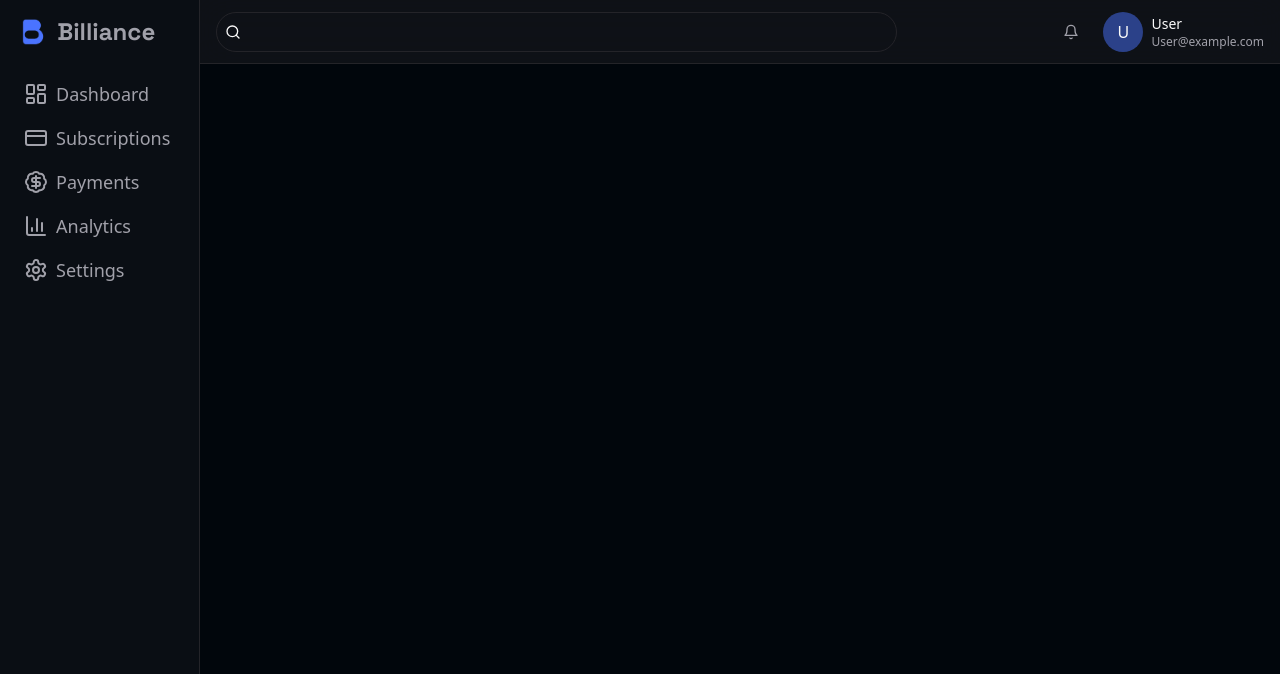
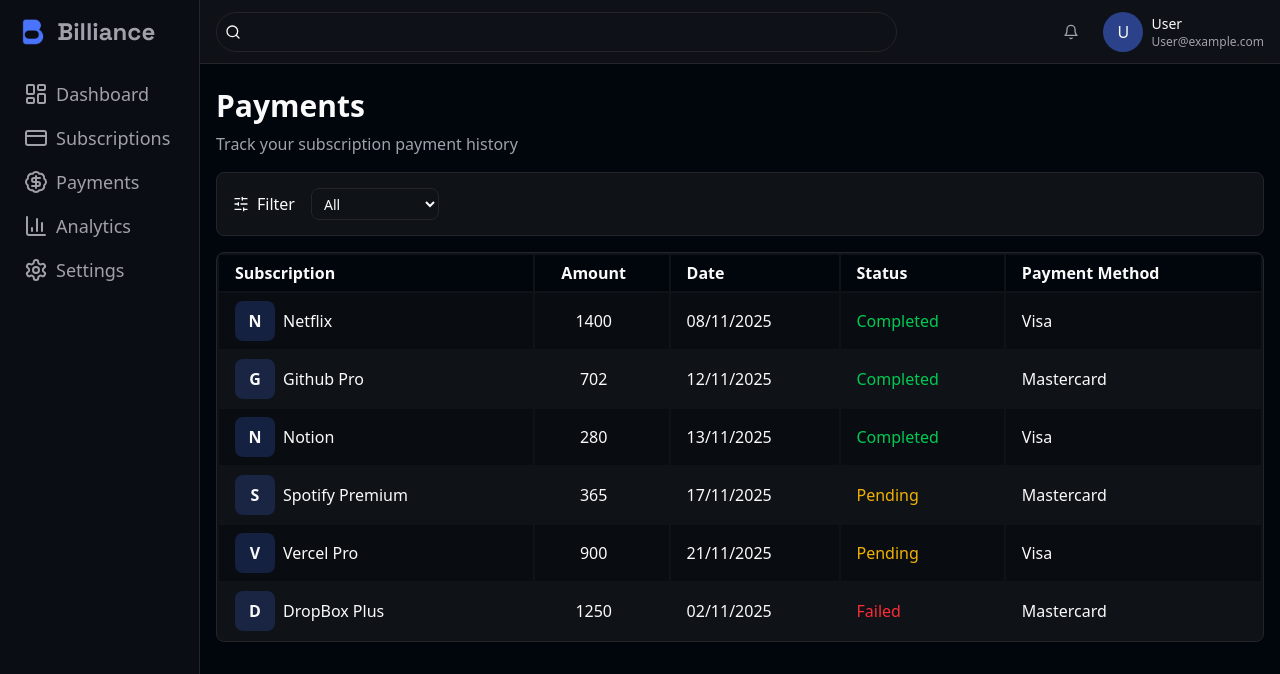
Before and after one commit to Suudi-sudo/saas-subscription-management, a React (Vite) app in the folder frontend/: page /payments in a window 1280 px wide. Shown: the top 674 px of the page. Built offline with nearby package versions, Linux system fonts and the light colour scheme.

Commit message:
Finished UI setup for payments page

```diff
--- a/frontend/src/pages/payments.jsx
+++ b/frontend/src/pages/payments.jsx
@@ -1,8 +1,119 @@
+import { LuSlidersHorizontal } from "react-icons/lu";
 import { DashNav } from "../components/navbar";
+import { useState } from "react";
 export default function Payments() {
+  const [selectedStatus, setSelectedStatus] = useState("All");
+  const statuses = ["All", "Pending", "Completed", "Failed"];
+  const handleStatusChange = (e) => {
+    setSelectedStatus(e.target.value);
+  };
+  const payments = [
+    {
+      name: "Netflix",
+      amount: "1400",
+      date: "08/11/2025",
+      status: "Completed",
+      method: "Visa",
+    },
+    {
+      name: "Github Pro",
+      amount: "702",
+      date: "12/11/2025",
+      status: "Completed",
+      method: "Mastercard",
+    },
+    {
+      name: "Notion",
+      amount: "280",
+      date: "13/11/2025",
+      status: "Completed",
+      method: "Visa",
+    },
+    {
+      name: "Spotify Premium",
+      amount: "365",
+      date: "17/11/2025",
+      status: "Pending",
+      method: "Mastercard",
+    },
+    {
+      name: "Vercel Pro",
+      amount: "900",
+      date: "21/11/2025",
+      status: "Pending",
+      method: "Visa",
+    },
+    {
+      name: "DropBox Plus",
+      amount: "1250",
+      date: "02/11/2025",
+      status: "Failed",
+      method: "Mastercard",
+    },
+  ];
+  const filteredPayments =
+    selectedStatus == "All"
+      ? payments
+      : payments.filter((pay) => pay.status == selectedStatus);
   return (
     <div>
       <DashNav />
+      <main className="relative top-16 left-50 p-4 w-[calc(100vw-200px)] flex flex-col gap-4">
+        <header className="text-left">
+          <h2 className="text-3xl font-bold my-2">Payments</h2>
+          <p>Track your subscription payment history</p>
+        </header>
+        <div className="w-full p-4 h-16 flex gap-4 border-border border rounded-lg items-center bg-border/40">
+          <div className="flex items-center gap-2">
+            <LuSlidersHorizontal />
+            Filter
+          </div>
+          <select
+            value={selectedStatus}
+            onChange={handleStatusChange}
+            className="border border-border rounded-lg text-foreground w-32 h-8 px-2 text-sm"
+          >
+            {statuses.map((status) => (
+              <option value={status} key={status}>
+                {status}
+              </option>
+            ))}
+          </select>
+        </div>
+        <table className="border-separate rounded-lg w-full border border-border bg-border/40">
+          <thead className="bg-background">
+            <tr>
+              <th className="text-left pl-4 py-1.5">Subscription</th>
+              <th className="text-center pr-4 py-1.5">Amount</th>
+              <th className="text-left pl-4 py-1.5">Date</th>
+              <th className="text-left pl-4 py-1.5">Status</th>
+              <th className="text-left pl-4 py-1.5">Payment Method</th>
+            </tr>
+          </thead>
+          <tbody>
+            {filteredPayments.map((payment) => (
+              <tr key={payment.name} className="odd:bg-background/40 py-2">
+                <td className=" pl-4 py-2">
+                  <div className="flex items-center gap-2">
+                    <div className="p-2 rounded-lg bg-primary/20 aspect-square w-10 font-semibold">
+                      {payment.name[0]}
+                    </div>
+                    {payment.name}
+                  </div>
+                </td>
+                <td className="text-center pr-4 py-2">{payment.amount}</td>
+                <td className="text-left pl-4 py-2">{payment.date}</td>
+                <td
+                  className={`text-left pl-4 py-2 ${payment.status == "Completed" ? "text-green-500" : payment.status == "Pending" ? "text-yellow-500" : "text-red-500"}`}
+                >
+                  {payment.status}
+                </td>
+                <td className="text-left pl-4 py-2">{payment.method}</td>
+              </tr>
+            ))}
+          </tbody>
+        </table>
+      </main>
     </div>
   );
 }
--- a/frontend/src/pages/subscriptions.jsx
+++ b/frontend/src/pages/subscriptions.jsx
@@ -127,7 +127,7 @@
           {sortedSubscriptions.map((subscription, index) => (
             <div
               key={index}
-              className="h-64 w-[30%] border border-border rounded-2xl bg-border/40 hover:border-primary flex flex-col items-baseline justify-evenly p-4"
+              className="h-64 w-[30%] min-w-60 max-w-90 border border-border rounded-2xl bg-border/40 hover:border-primary flex flex-col items-baseline justify-evenly p-4"
             >
               <div className="flex items-center justify-between w-full">
                 <div className="p-2 rounded-lg bg-primary/20 aspect-square w-10 font-semibold">
```
